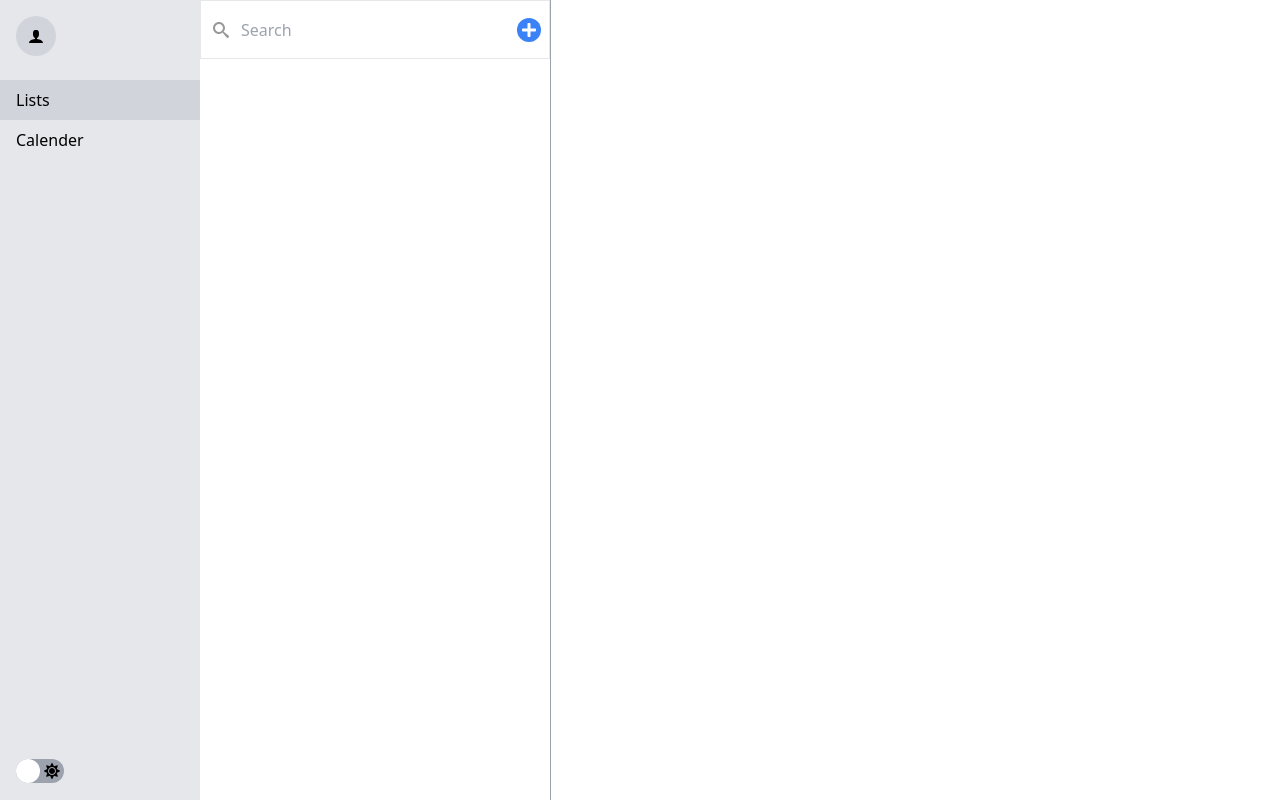
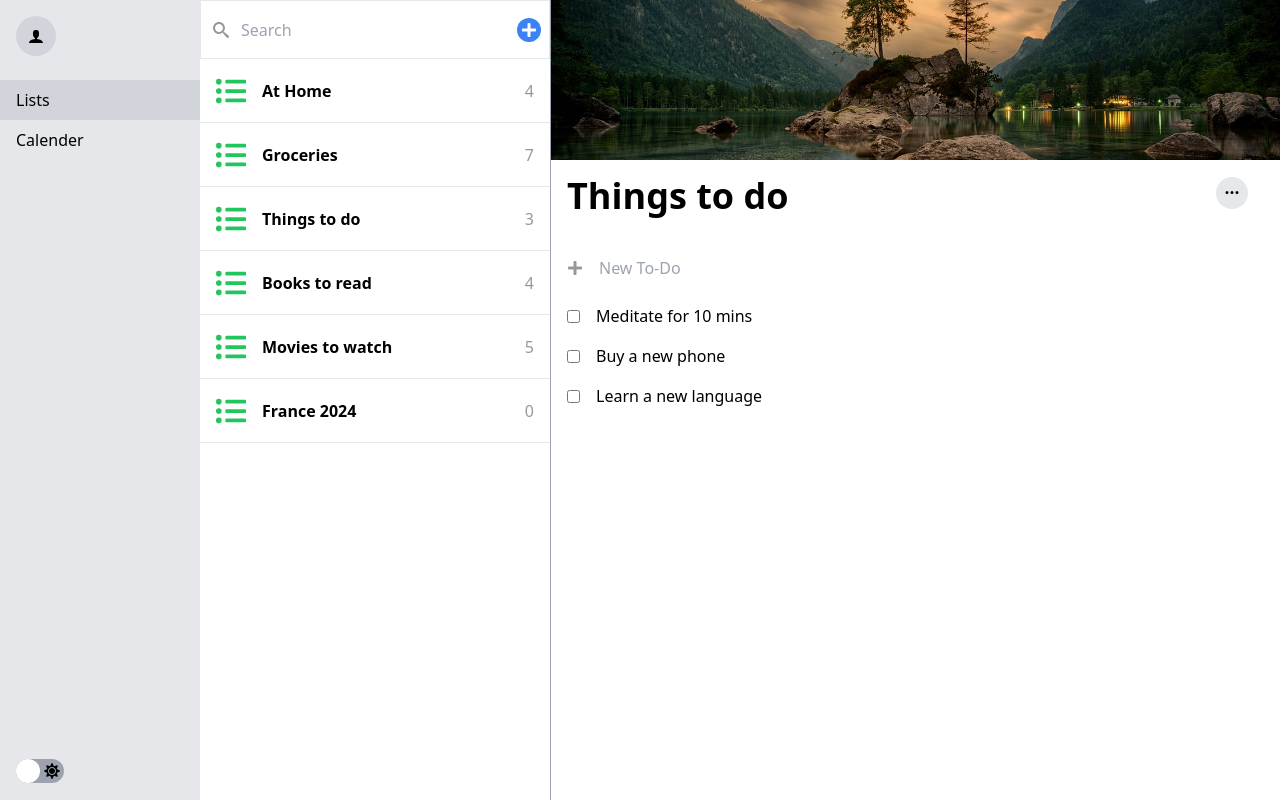
Before and after one commit to srikrishnamoorthis/hand-lists, a React (Vite) app: page / in a window 1280 px wide. Built offline with nearby package versions, Linux system fonts and the light colour scheme.

Commit message:
populate initial data from local json file

```diff
--- a/src/lists/index.jsx
+++ b/src/lists/index.jsx
@@ -6,6 +6,7 @@ import ListsPane from './listsPane';
 import List from './list';
 import { useListManager } from './useListManager';
 import { useOnWindowResize } from '../common/useOnWindowResize';
+import localData from '../local-data.json';
 
 export default function ListsPage() {
     const {
@@ -17,7 +18,7 @@ export default function ListsPage() {
         onSelectListItem: _onSelectListItem,
         deleteTodo,
         deleteList
-    } = useListManager();
+    } = useListManager({ initialData: localData });
 
     const [width, setWidth] = useState(window.innerWidth);
     const [prevWidth, setPrevWidth] = useState(width);
--- a/src/lists/reducer.js
+++ b/src/lists/reducer.js
@@ -5,13 +5,15 @@ import nature from '../../assets/nature.jpg';
 import nature2 from '../../assets/nature-2.jpg';
 import sand from '../../assets/sand.jpg';
 import sunset from '../../assets/sunset.jpg';
+import _ from 'lodash';
 
 const images = [ flowers, nature, nature2, sand, sunset, lake];
 
-function initializeState() {
+function initializeState({ initialData }) {
+    const { lists = [] } = initialData;
 	return {
-		lists: [],
-		selectedListId: undefined
+		lists,
+		selectedListId: lists[0]?.id
 	}
 };
 
--- a/src/lists/useListManager.js
+++ b/src/lists/useListManager.js
@@ -1,8 +1,8 @@
 import { useReducer } from 'react';
 import { types, reducer, initializeState } from './reducer';
 
-export function useListManager() {
-	const [state, dispatch] = useReducer(reducer, {}, initializeState);
+export function useListManager({ initialData }) {
+    const [state, dispatch] = useReducer(reducer, { initialData }, initializeState);
 
     const addList = () => {
         dispatch({ type: types.ADD_LIST });
@@ -20,7 +20,7 @@ export function useListManager() {
         dispatch({ type: types.ADD_NEW_TODO, listId, value });
     }
 
-	const editTodo = ({listId, todoId, field, value}) => {
+    const editTodo = ({ listId, todoId, field, value }) => {
         dispatch({ type: types.EDIT_TODO, field, value, listId, todoId });
     };
 
--- /dev/null
+++ b/src/local-data.json
@@ -0,0 +1,189 @@
+{
+    "lists": [
+        {
+            "id": 1,
+            "name": "Things to do",
+            "todos": [
+                {
+                    "id": "1_1",
+                    "desc": "Learn a new language",
+                    "isCompleted": false,
+                    "_sortId": 1
+                },
+                {
+                    "id": "1_2",
+                    "desc": "Buy a new phone",
+                    "isCompleted": false,
+                    "_sortId": 2
+                },
+                {
+                    "id": "1_3",
+                    "desc": "Meditate for 10 mins",
+                    "isCompleted": false,
+                    "_sortId": 3
+                }
+            ],
+            "_sortId": 4,
+            "image": "../assets/nature.jpg"
+        },
+        {
+            "id": 2,
+            "name": "Groceries",
+            "todos": [
+                {
+                    "id": "2_1",
+                    "desc": "Milk",
+                    "isCompleted": false,
+                    "_sortId": 1
+                },
+                {
+                    "id": "2_2",
+                    "desc": "Water",
+                    "isCompleted": false,
+                    "_sortId": 2
+                },
+                {
+                    "id": "2_3",
+                    "desc": "Sugar",
+                    "isCompleted": false,
+                    "_sortId": 3
+                },
+                {
+                    "id": "2_4",
+                    "desc": "Eggs",
+                    "isCompleted": false,
+                    "_sortId": 4
+                },
+                {
+                    "id": "2_5",
+                    "desc": "Carrot",
+                    "isCompleted": false,
+                    "_sortId": 5
+                },
+                {
+                    "id": "2_6",
+                    "desc": "Apple",
+                    "isCompleted": false,
+                    "_sortId": 6
+                },
+                {
+                    "id": "2_7",
+                    "desc": "Oranges",
+                    "isCompleted": false,
+                    "_sortId": 7
+                }
+            ],
+            "_sortId": 5,
+            "image": "../assets/nature-2.jpg"
+        },
+        {
+            "id": 3,
+            "name": "Books to read",
+            "todos": [
+                {
+                    "id": "4_1",
+                    "desc": "Karamazov brothers",
+                    "isCompleted": false,
+                    "_sortId": 1
+                },
+                {
+                    "id": "4_2",
+                    "desc": "Song of Ice and Fire",
+                    "isCompleted": false,
+                    "_sortId": 2
+                },
+                {
+                    "id": "4_3",
+                    "desc": "Ikigai",
+                    "isCompleted": false,
+                    "_sortId": 3
+                },
+                {
+                    "id": "4_4",
+                    "desc": "The Alchemist",
+                    "isCompleted": false,
+                    "_sortId": 4
+                }
+            ],
+            "_sortId": 3,
+            "image": "../assets/sunset.jpg"
+        },
+        {
+            "id": 4,
+            "name": "At Home",
+            "todos": [
+                {
+                    "id": "4_1",
+                    "desc": "Fix Wi-Fi router",
+                    "isCompleted": false,
+                    "_sortId": 1
+                },
+                {
+                    "id": "4_2",
+                    "desc": "Pay monthly bill for internet",
+                    "isCompleted": false,
+                    "_sortId": 2
+                },
+                {
+                    "id": "4_3",
+                    "desc": "Organize book shelf",
+                    "isCompleted": false,
+                    "_sortId": 3
+                },
+                {
+                    "id": "4_4",
+                    "desc": "Hang wall picture",
+                    "isCompleted": false,
+                    "_sortId": 4
+                }
+            ],
+            "_sortId": 6,
+            "image": "../assets/nature.jpg"
+        },
+        {
+            "id": 5,
+            "name": "Movies to watch",
+            "todos": [
+                {
+                    "id": "5_1",
+                    "desc": "13 hours: secret soldiers of benghazi",
+                    "isCompleted": false,
+                    "_sortId": 1
+                },
+                {
+                    "id": "5_2",
+                    "desc": "Black hawk down",
+                    "isCompleted": false,
+                    "_sortId": 2
+                },
+                {
+                    "id": "5_3",
+                    "desc": "Fight club",
+                    "isCompleted": false,
+                    "_sortId": 3
+                },
+                {
+                    "id": "5_4",
+                    "desc": "Seven",
+                    "isCompleted": false,
+                    "_sortId": 4
+                },
+                {
+                    "id": "5_5",
+                    "desc": "The Outpost",
+                    "isCompleted": false,
+                    "_sortId": 4
+                }
+            ],
+            "_sortId": 2,
+            "image": "../assets/lake.jpg"
+        },
+        {
+            "id": 6,
+            "name": "France 2024",
+            "todos": [],
+            "_sortId": 1,
+            "image": "../assets/sand.jpg"
+        }
+    ]
+}
```
Lines whose indentation alone changed are shown as unchanged.
